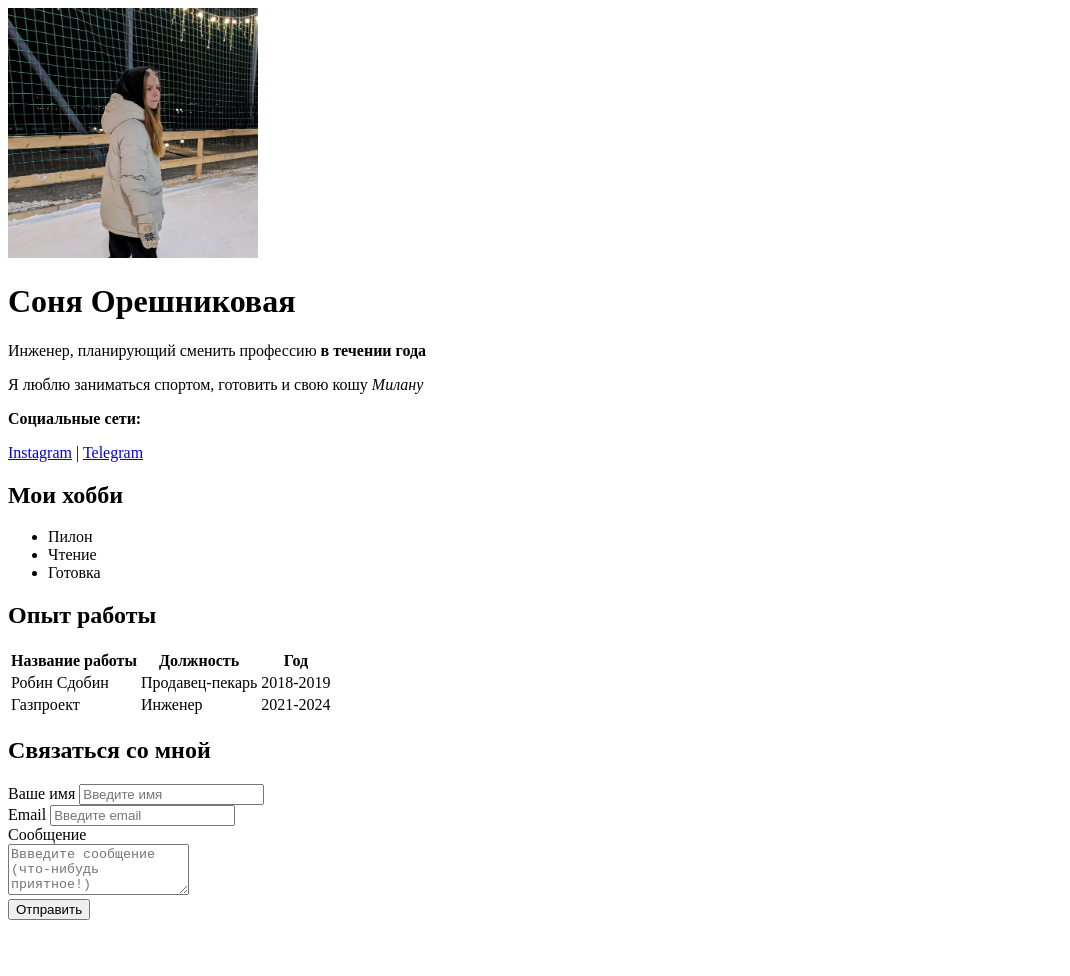
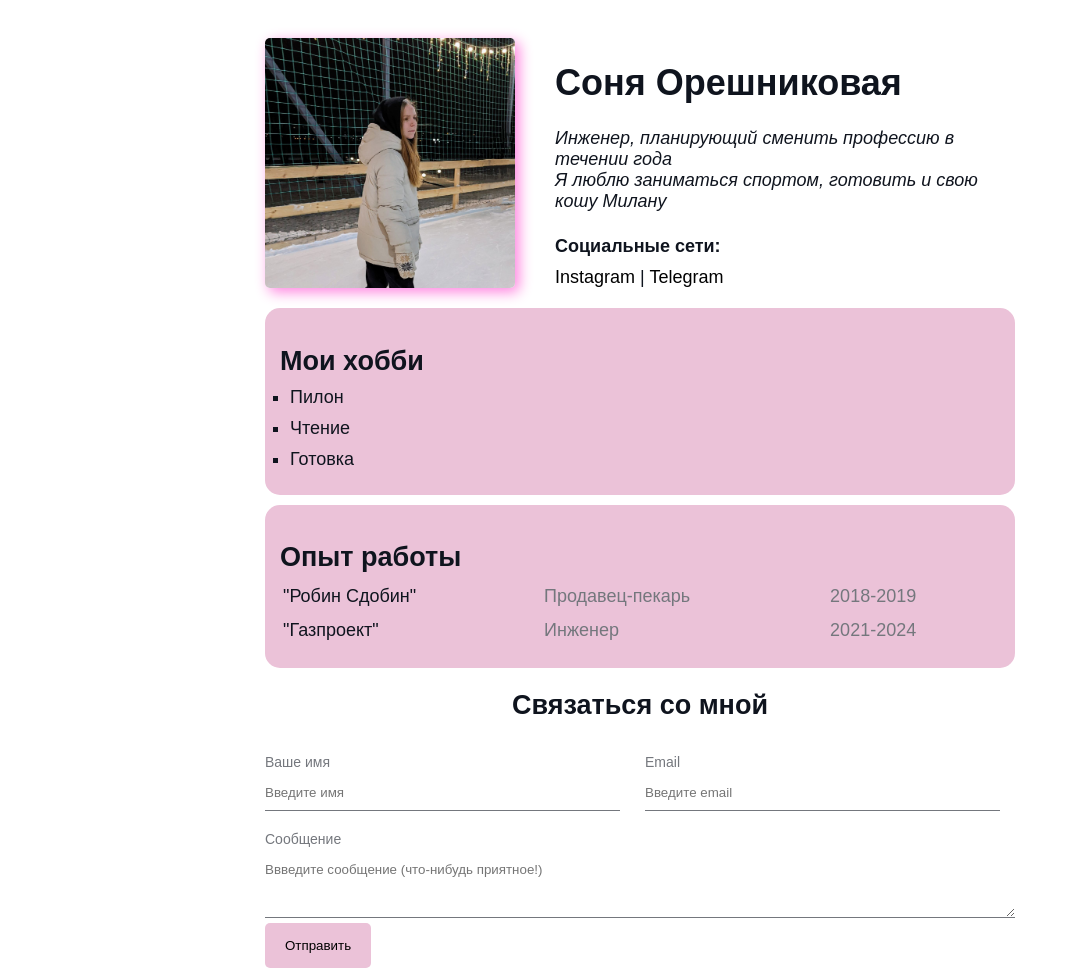
Before and after one commit to ffanderberker/resume, a plain HTML site: page index.html in a window 1280 px wide. Shown: the whole page, without its empty margins (0-1070 px from the left). Before the commit the page ends 928 px from the top, so only its background shows below. Drawn offline with Linux system fonts and the light colour scheme.

Commit message:
Add styles

```diff
--- a/index.html
+++ b/index.html
@@ -7,69 +7,88 @@
   <title>HAZEL</title>
   <meta name="description" content="Небольшой бложик Сони Орешниковой">
   <meta name="keywords" content="blog, oreshnikovaya">
+  <link rel="stylesheet" href="style.css">
 </head>
 <body>
-  <img src="photo_2023-01-17_15-14-52.jpg" width="250" alt="Соня Орешниковая">
+  <div class="container">
+
+  <div class="info">
+    <img src="photo_2023-01-17_15-14-52.jpg" class="avatar" alt="Соня Орешниковая">
+
+    <div class="info-text">
     <h1>Соня Орешниковая</h1>
-  <p>Инженер, планирующий сменить профессию <strong>в течении года</strong></p>
+    <p>Инженер, планирующий сменить профессию в течении года</p>
     <p>Я люблю заниматься спортом, готовить и свою кошу <em>Милану</em></p>
 
-  <p><strong>Социальные сети:</strong></p>
+    <h4><strong>Социальные сети:</strong></h4>
     <a href="https://www.instagram.com/jason_fanderberker/" target="_blank">Instagram</a>
     |
     <a href="https://t.me/fffander" target="_blank">Telegram</a>
+    </div>
+  </div>
 
+<div class="card">
   <h2>Мои хобби</h2>
-  <ul>
+  <ul class="list">
     <li>Пилон</li>
     <li>Чтение</li>
     <li>Готовка</li>
   </ul>
+</div>
 
+<div class="card">
   <h2>Опыт работы</h2>
-  <table>
+  <table class="table">
     <thead>
-      <tr>
+      <!-- <tr>
         <th>Название работы</th>
         <th>Должность</th>
         <th>Год</th>
-      </tr>
+      </tr> -->
     </thead>
     <tbody>
       <tr>
-        <td>Робин Сдобин</td>
+        <td>"Робин Сдобин"</td>
         <td>Продавец-пекарь</td>
         <td>2018-2019</td>
       </tr>
       <tr>
-        <td>Газпроект</td>
+        <td>"Газпроект"</td>
         <td>Инженер</td>
         <td>2021-2024</td>
       </tr>
     </tbody>
   </table>
+</div>
 
+<div>
+  <form action="/" class="form">
     <h2>Связаться со мной</h2>
-  <form>
-    <div>
+
+    <div class="form-row">
+    <div class="form-group">
       <label for="name">Ваше имя</label>
       <input type="name" id="name" placeholder="Введите имя">
     </div>
 
-    <div>
+    <div class="form-group">
       <label for="email">Email</label>
       <input type="email" id="email" placeholder="Введите email">
     </div>
+  </div>
 
-    <div>
+    <div class="form-group">
       <label for="massage">Сообщение</label>
-      <br>
       <textarea name="massage" rows="3" id="massage" placeholder="Ввведите сообщение (что-нибудь приятное!)"></textarea>
     </div>
 
     <div>
-      <button>Отправить</button>
+      <button class="btn">Отправить</button>
     </div>
   </form>
+</div>
+
+</div>
+
 </body>
 </html>
--- /dev/null
+++ b/style.css
@@ -0,0 +1,167 @@
+@import url('https://fonts.googleapis.com/css2?family=Roboto&display=swap');
+
+body {
+  font-family: "Robito", sans-serif;
+  font-size: 18px;
+  font-weight: normal;
+  color: #0f141e;
+  background: #fff;
+}
+
+.info-text p {
+  font-style: italic;
+  font-weight: normal;
+  margin: 0px;
+}
+
+.info-text {
+  margin-left: 40px;
+}
+
+.info-text h4 {
+  margin-bottom: 10px;
+}
+
+.info {
+  margin-bottom: 20px;
+  display: flex;
+}
+
+.avatar {
+  width: 250px;
+  border-radius: 5px;
+  box-shadow: 4px 4px 14px rgba(255, 0, 191, 0.497);
+}
+
+.card {
+  border-radius: 15px;
+  border-color: rgb(138, 43, 226);
+  background: rgb(235, 194, 216);
+  margin-bottom: 10px;
+  padding: 15px;
+}
+
+.card h2 {
+  margin-bottom: 10px;
+}
+
+.list {
+  list-style: square;
+  padding: 0;
+  margin: 0;
+}
+
+.list li {
+  margin: 10px;
+}
+
+.list li:hover {
+  background: rgb(188, 137, 236);
+}
+
+
+.table {
+  width: 100%;
+  margin: 0;
+  padding: 0;
+}
+
+.table td {
+  padding-bottom: 10px;
+}
+
+.table td:nth-child(2),
+.table td:nth-child(3) {
+  color: #74777d;
+}
+
+.container {
+  max-width: 750px;
+  margin: auto;
+  padding-top: 30px;
+}
+
+@media (max-width: 650px) {
+  .container {
+    padding-top: 15px;
+    text-align: center;
+  }
+  .info {
+    display: block;
+    text-align: center;
+  }
+
+}
+
+a {
+  text-decoration: none;
+  color: #000;
+}
+
+a:hover {
+  color: rgb(126, 0, 185);
+}
+
+.btn {
+  background: rgb(235, 194, 216);
+  color: #000;
+  padding: 15px 20px;
+  border: none;
+  cursor: pointer;
+  border-radius: 5px;
+  font-family: inherit;
+
+}
+
+.btn:hover {
+  opacity: .8;
+}
+
+.form h2 {
+  text-align: center;
+}
+
+.form-row {
+  margin-bottom: 10px;
+}
+
+.form-row .form-group {
+  display: inline-block;
+  margin-right: 20px;
+  width: calc(50% - 20px);
+}
+
+.form-row .form-group:last-child {
+  margin-right: 0;
+}
+
+@media (max-width: 650px) {
+  .form-row {
+    display: block;
+  }
+
+  .form-row .form-group {
+    width: 100%;
+    margin-right: 0;
+    margin-bottom: 10px;
+  }
+}
+
+.form-group label {
+  display: block;
+  font-size: 14px;
+  color: #74777d;
+  padding: 10px 0;
+}
+
+.form-group input,
+.form-group textarea {
+  width: 100%;
+  box-sizing: border-box;
+  border: none;
+  border-bottom: 1px solid #74777d;
+  color: #000;
+  padding: 5px 0 10px;
+  outline: none;
+  font-family: inherit;
+}
```
Lines whose indentation alone changed are shown as unchanged.
